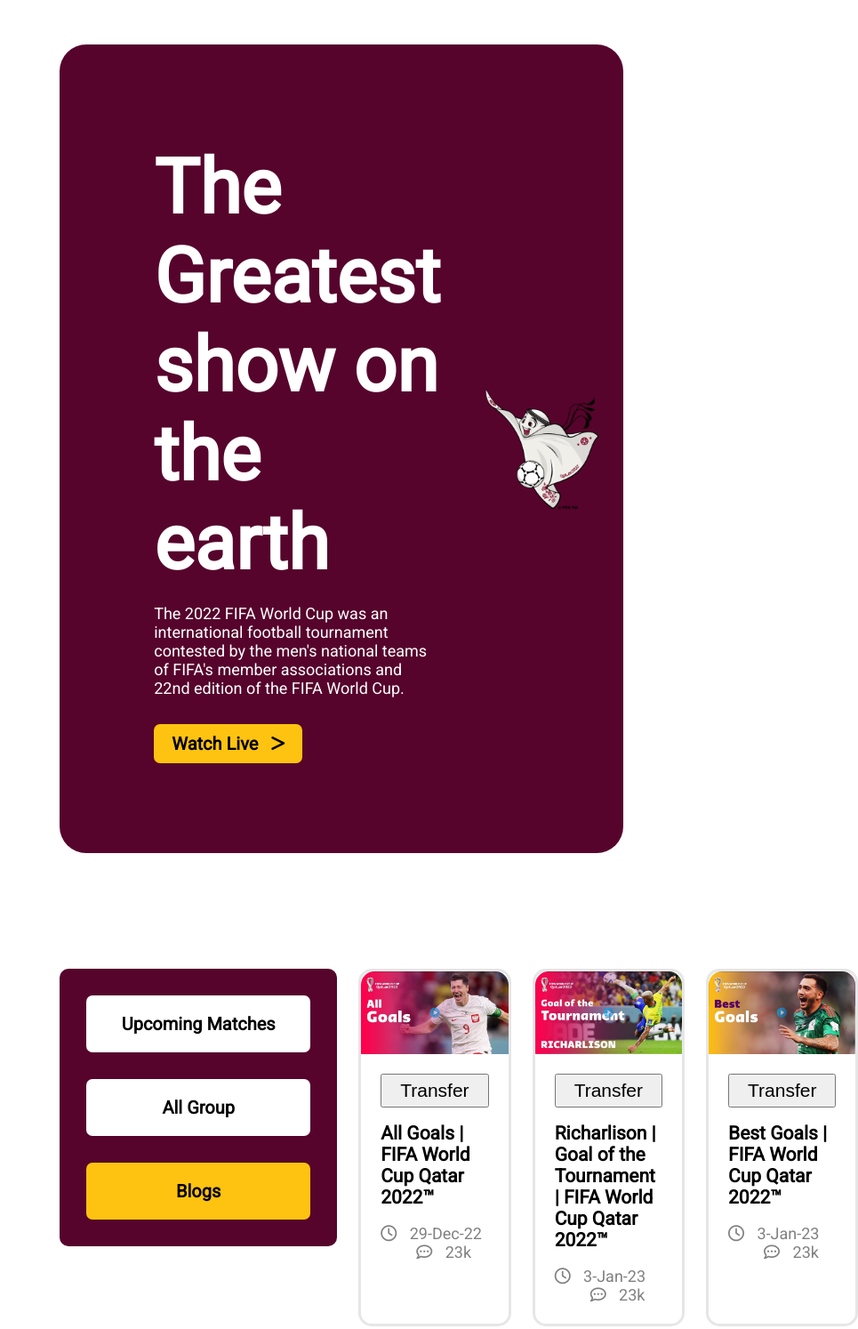
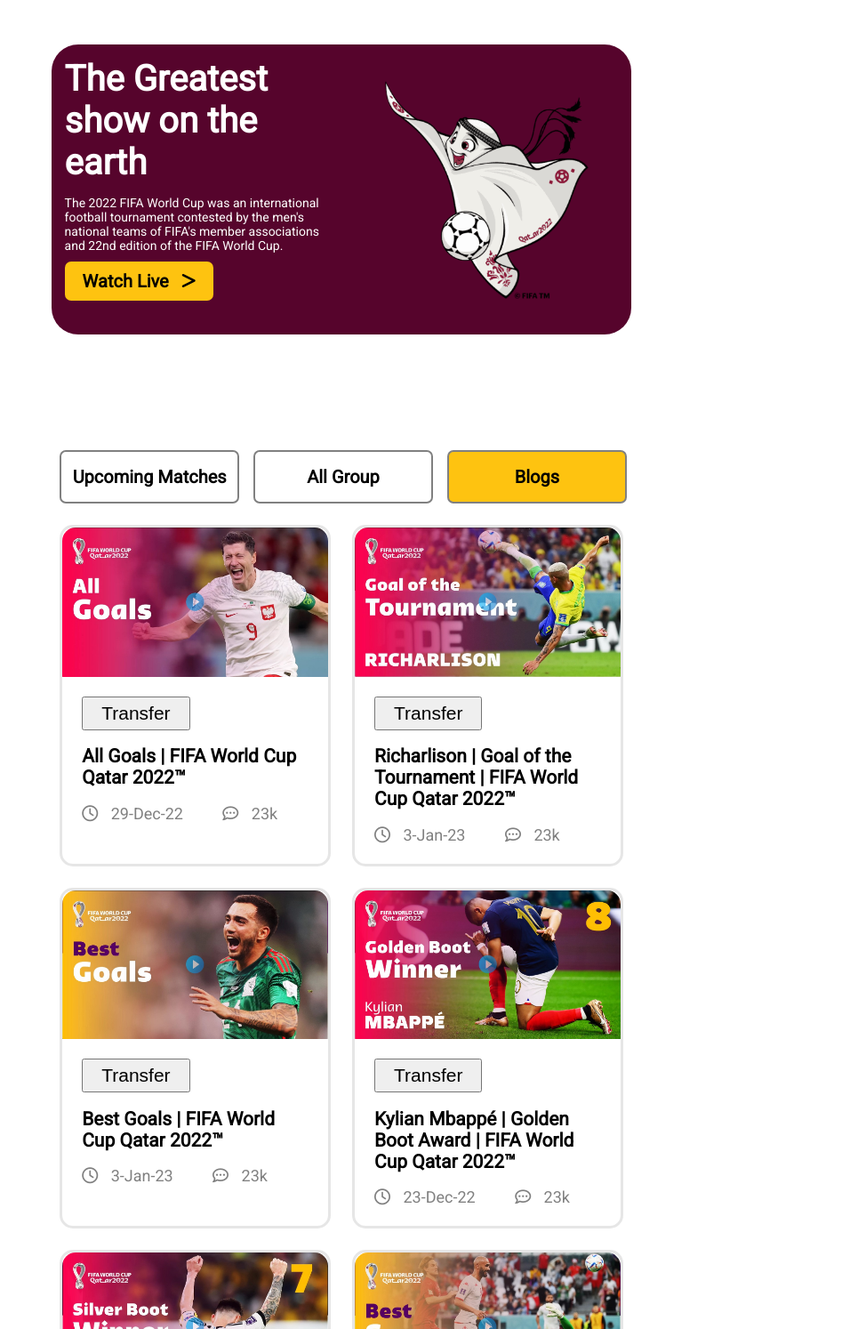
Before and after one commit to hossainashfaq/mania-football, a plain HTML site: page index.html in a window 768 px wide. Shown: the top 1494 px of the page at 89% size, 965 px wide, since content can reach past the window. Drawn offline with Linux system fonts and the light colour scheme.

Commit message:
tab response

```diff
--- a/style/style.css
+++ b/style/style.css
@@ -288,3 +288,66 @@ footer .footer-menu p {
         grid-template-columns: repeat(1, 1fr);
     }
 }
+
+@media screen and (min-width: 580px) and (max-width: 992px) {
+    .cover {
+        width: 85%;
+        display: grid;
+        grid-template-columns: repeat(2, 1fr);
+    }
+
+    .introduction {
+        margin: 15px 0 0 15px;
+    }
+
+    .introduction h1 {
+        font-size: 40px;
+    }
+
+    .introduction p {
+        font-size: 14px;
+        margin-bottom: 20px;
+    }
+
+    .menu-nd-blog {
+        display: flex;
+        flex-direction: column;
+    }
+
+    .menus {
+        display: grid;
+        grid-template-columns: repeat(3, 1fr);
+        gap: 20px;
+        height: fit-content;
+        width: 100%;
+        background-color: #fff;
+        padding: 0;
+    }
+
+    .menu {
+        border: 2px solid gray;
+    }
+
+    .menu-nd-blog .blogs {
+        display: grid;
+        grid-template-columns: repeat(2, 1fr);
+    }
+
+    .view-all {
+        display: inline-block;
+        margin: 50px;
+    }
+
+    .view-all a {
+        font-size: 20px;
+        color: #fff;
+        font-weight: bold;
+        padding: 10px 30px;
+        background-color: #DD0000;
+        border-radius: 10px;
+    }
+
+    footer {
+        margin-top: 0px;
+    }
+}
```
